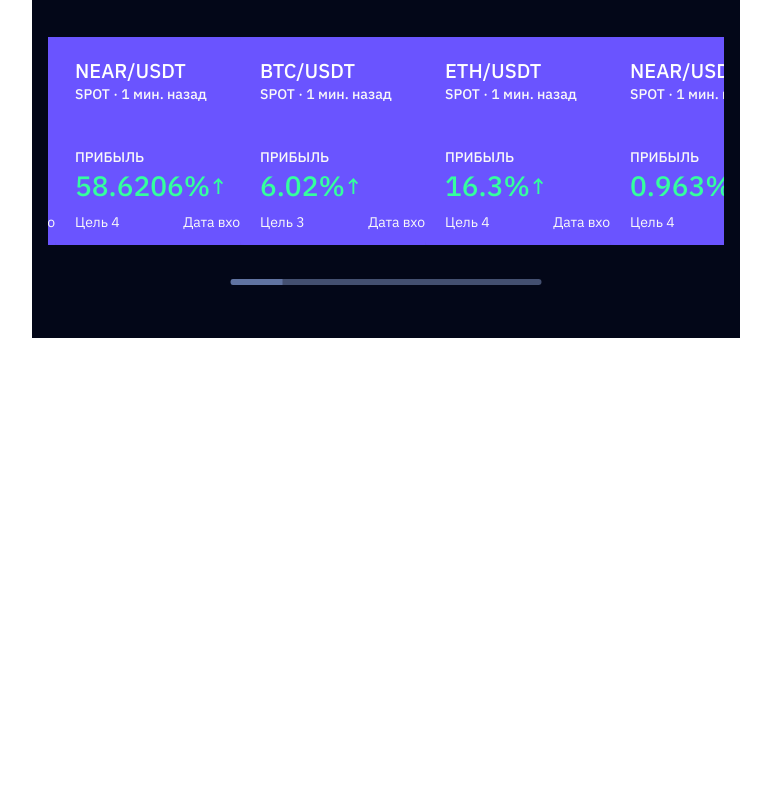
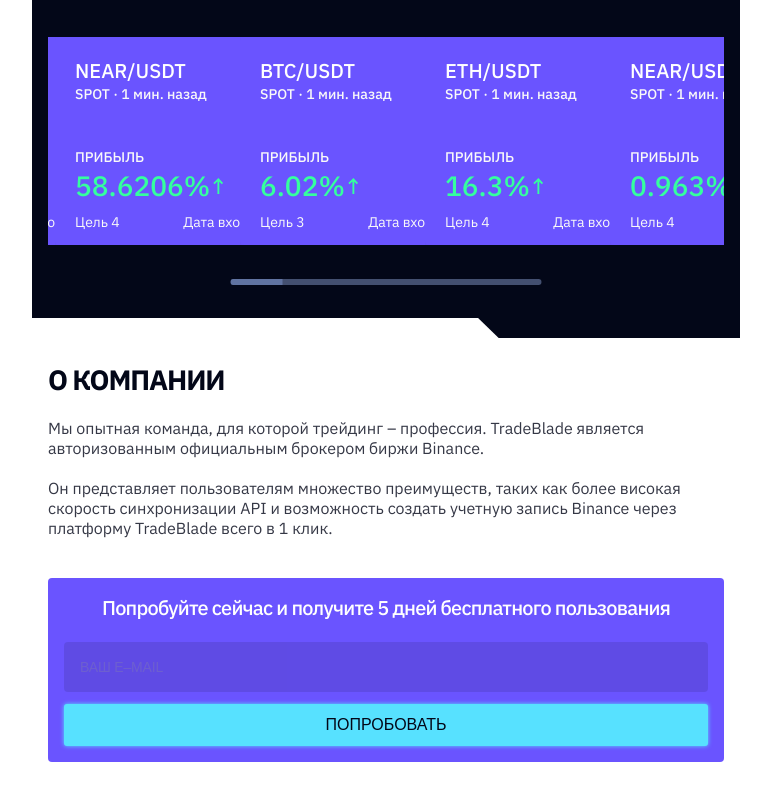
Before and after one commit to Marchenko1997/TradeBlade, a React (Vite) app: page / in a window 1280 px wide. Shown: the part 1445-2245 px from the top of the page, without its empty margins (254-1025 px from the left). Before the commit the page ends 1783 px from the top, so only its background shows below. Built offline with nearby package versions, Linux system fonts and the light colour scheme.

Commit message:
set up about us Section

```diff
--- a/src/App.jsx
+++ b/src/App.jsx
@@ -4,6 +4,7 @@
 import './App.css'
 import Numbers from './components/Numbers/Numbers'
 import PastTransactions from "./components/PastTransactions/PastTransactions"
+import AboutCompany from './components/AboutCompany/AboutCompany'
 
 function App() {
 
@@ -14,7 +15,8 @@
       <Container>
         <Hero />
         <Numbers />
-        <PastTransactions/>
+        <PastTransactions />
+        <AboutCompany />
       </Container>
     </>
   );
--- /dev/null
+++ b/src/components/AboutCompany/AboutCompany.jsx
@@ -0,0 +1,34 @@
+import {
+  AboutUsSection,
+  Rectangle,
+  AboutUsTitle,
+  AboutParagraphFirst,
+  MainIformation,
+  AboutParagraphTwo,
+} from "./AboutCompany.styled";
+import TrialForm from "./TrialForm/TrialForm";
+
+const AboutCompany = () => {
+  return (
+    <AboutUsSection>
+      <Rectangle />
+      <MainIformation>
+        {" "}
+        <AboutUsTitle> О компании</AboutUsTitle>
+        <AboutParagraphFirst>
+          Мы опытная команда, для которой трейдинг – профессия. TradeBlade
+          является авторизованным официальным брокером биржи Binance.
+        </AboutParagraphFirst>
+        <AboutParagraphTwo>
+          {" "}
+          Он представляет пользователям множество преимуществ, таких как более
+          високая скорость синхронизации API и возможность создать учетную
+          запись Binance через платформу TradeBlade всего в 1 клик.
+        </AboutParagraphTwo>
+          </MainIformation>
+          <TrialForm />
+    </AboutUsSection>
+  );
+}
+
+export default AboutCompany
--- /dev/null
+++ b/src/components/AboutCompany/AboutCompany.styled.jsx
@@ -0,0 +1,52 @@
+import styled from "styled-components";
+
+export const AboutUsSection = styled.section`
+    position: relative;
+    background-color: var(--white);
+    padding-top: 24px;
+    padding-bottom: 40px;
+    padding-left: 16px;
+    padding-right: 16px;
+`;
+
+export const Rectangle = styled.div`
+  position: absolute;
+  background-color: var(--white);
+  top: 0;
+  left: 0;
+  margin-top: -20px;
+  height: 24px;
+  width: 70%;
+  clip-path: polygon(0% 0%, 90% 0%, 95% 100%, 0% 100%);
+`;
+
+export const MainIformation = styled.div`
+  display: flex;
+  flex-direction: column;
+  gap: 20px;
+`;
+
+export const AboutUsTitle = styled.h2`
+  font-size: 28px;
+  font-weight: 700;
+  line-height: 1.27;
+  letter-spacing: -1.12px;
+  text-transform: uppercase;
+  color: var(--dark-background);
+`;
+
+export const AboutParagraphFirst = styled.p`
+  color: var(--dark-background);
+  line-height: 1.25;
+  opacity: 0.8;
+  font-size: 16px;
+  font-weight: 400;
+`;
+
+export const AboutParagraphTwo = styled.p`
+  color: var(--dark-background);
+  line-height: 1.25;
+  opacity: 0.8;
+  font-size: 16px;
+  font-weight: 400;
+`;
--- /dev/null
+++ b/src/components/AboutCompany/TrialForm/TrialForm.jsx
@@ -0,0 +1,23 @@
+import {
+  TrialFormContainer,
+  FormTitle,
+  Form,
+  TrialInput,
+  StartBtn,
+} from "./TrialForm.styled";
+
+const TrialForm = () => {
+  return (
+    <TrialFormContainer>
+      <FormTitle>
+        Попробуйте сейчас и получите 5 дней бесплатного пользования
+      </FormTitle>
+      <Form>
+        <TrialInput type="email" placeholder="Ваш e–mail" />
+        <StartBtn type="submit">Попробовать</StartBtn>
+      </Form>
+    </TrialFormContainer>
+  );
+}
+
+export default TrialForm
--- /dev/null
+++ b/src/components/AboutCompany/TrialForm/TrialForm.styled.jsx
@@ -0,0 +1,69 @@
+import styled from "styled-components";
+
+export const TrialFormContainer = styled.div`
+margin-top: 40px;
+  padding: 16px;
+  background-color: var(--primary-purple);
+  border-radius: 4px;
+  display: -webkit-box;
+  display: -ms-flexbox;
+  display: flex;
+  -webkit-box-orient: vertical;
+  -webkit-box-direction: normal;
+  -ms-flex-direction: column;
+  flex-direction: column;
+`;
+
+export const FormTitle = styled.h3`
+  font-size: 20px;
+  text-align: center;
+  font-weight: 500;
+  line-height: 1.4;
+  letter-spacing: -0.8px;
+  margin-bottom: 20px;
+  color: var(--white);
+`;
+
+export const Form = styled.form`
+  width: 100%;
+`;
+export const TrialInput = styled.input`
+  width: 100%;
+  height: 50px;
+  border-radius: 4px;
+  background-color: #4a3bb3;
+  color: var(--color-primary-white);
+  font-size: 14px;
+  font-weight: 500;
+  line-height: 1.42;
+  letter-spacing: -0.16px;
+  opacity: 0.34;
+  padding: 15px 16px;
+  margin-bottom: 8px;
+  -webkit-transition: opacity, 0.2s;
+  transition: opacity, 0.2s;
+  text-transform: uppercase;
+`;
+
+export const StartBtn = styled.button`
+  position: static;
+  width: 100%;
+  margin-right: 4px;
+  margin-top: 4px;
+  padding-top: 11px;
+  padding-bottom: 11px;
+  background-color: var(--primary-cyan);
+  color: var(--dark-background);
+  border-radius: 3px;
+  box-shadow: 0px 0px 4px 0px rgb(87, 225, 255);
+  font-size: 16px;
+  font-weight: 500;
+  line-height: 20px;
+  text-transform: uppercase;
+
+  &:hover {
+    background-color: var(--primary-purple);
+    color: var(--primary-cyan);
+    border: 2px solid rgb(87, 225, 255);
+  }
+`;
```
